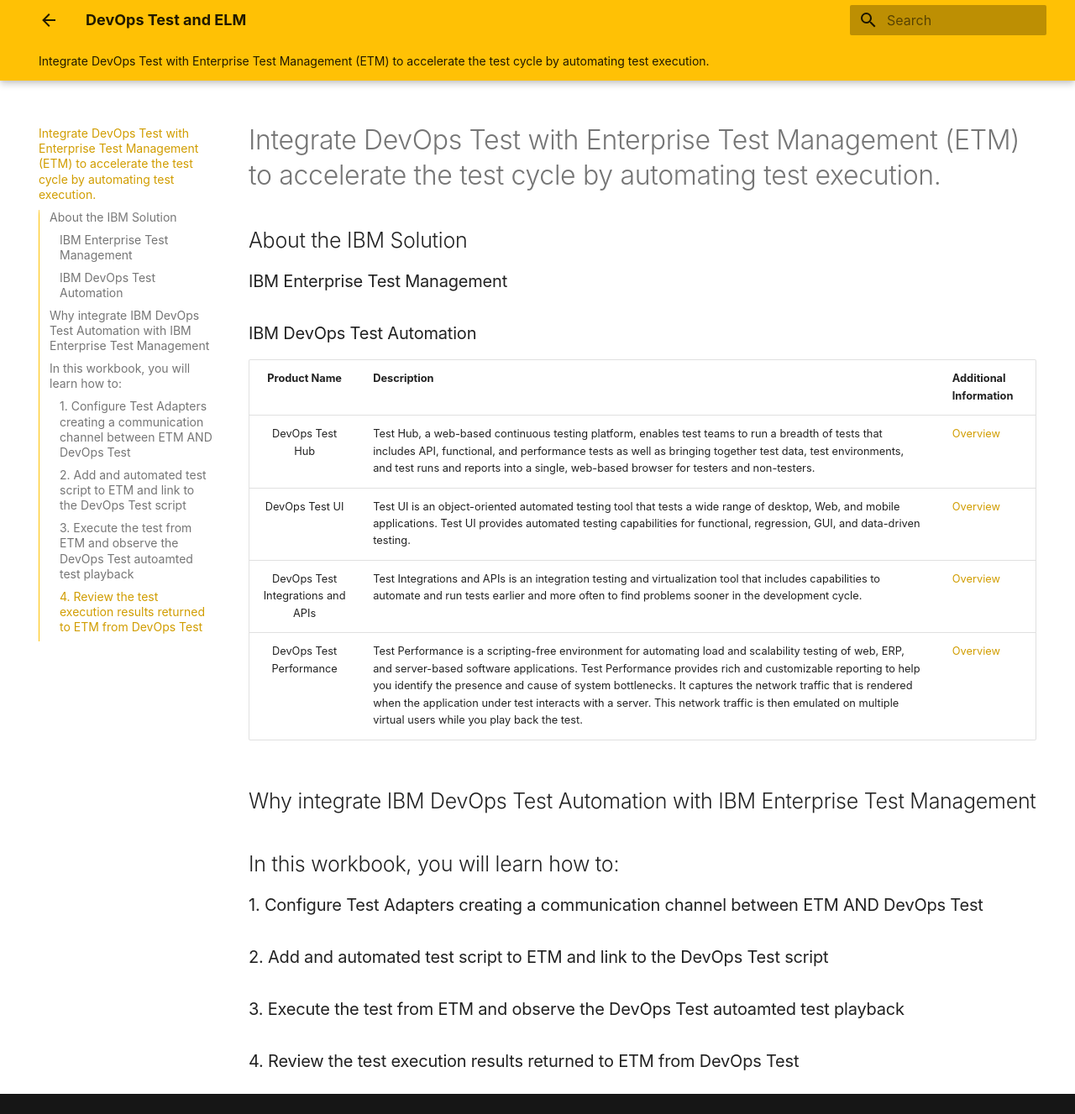
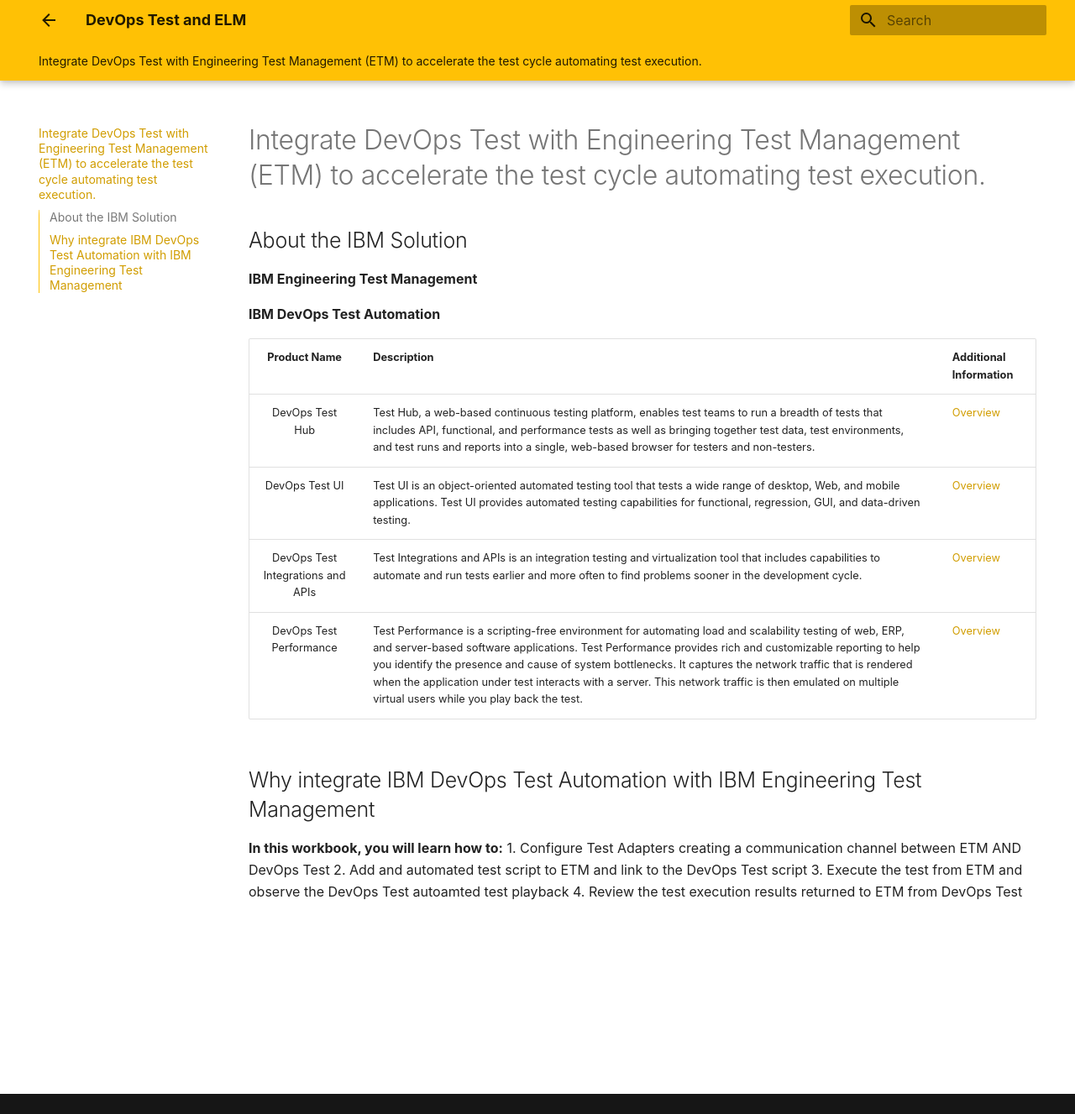
Before and after one commit to DevOpsAutomationLabs/Test_ELM, an MkDocs documentation site: the page built from docs/index.md, in a window 1280 px wide and 1327 px high. Shown: the whole window at 84% size. Built offline with MkDocs 1.6.1 and Material for MkDocs 9.7.7, drawn with Linux system fonts in a browser that asks for light colours.

Commit message:
Update index.md

```diff
--- a/docs/index.md
+++ b/docs/index.md
@@ -1,10 +1,10 @@
-# Integrate DevOps Test with Enterprise Test Management (ETM) to accelerate the test cycle by automating test execution.
+# Integrate DevOps Test with Engineering Test Management (ETM) to accelerate the test cycle automating test execution.
 
 ## About the IBM Solution
 
-### IBM Enterprise Test Management
+**IBM Engineering Test Management**
 
-### IBM DevOps Test Automation
+**IBM DevOps Test Automation**
 
 | **Product Name** | <div style="width:250px">**Description**</div>  | **Additional Information** |
 |:-------------:|:------------- |:------------- |
@@ -13,11 +13,11 @@
 | DevOps Test Integrations and APIs | Test Integrations and APIs is an integration testing and virtualization tool that includes capabilities to automate and run tests earlier and more often to find problems sooner in the development cycle.| [Overview](https://www.ibm.com/docs/en/devops-test-workbench/11.0.6?topic=started-overview-devops-test-integrations-apis) |
 | DevOps Test Performance | Test Performance is a scripting-free environment for automating load and scalability testing of web, ERP, and server-based software applications. Test Performance provides rich and customizable reporting to help you identify the presence and cause of system bottlenecks. It captures the network traffic that is rendered when the application under test interacts with a server. This network traffic is then emulated on multiple virtual users while you play back the test. | [Overview](https://www.ibm.com/docs/en/devops-test-workbench/11.0.6?topic=started-devops-test-performance-overview) |
 
-## Why integrate IBM DevOps Test Automation with IBM Enterprise Test Management
+## Why integrate IBM DevOps Test Automation with IBM Engineering Test Management
 
 
-## In this workbook, you will learn how to:
-### 1. Configure Test Adapters creating a communication channel between ETM AND DevOps Test
-### 2. Add and automated test script to ETM and link to the DevOps Test script
-### 3. Execute the test from ETM and observe the DevOps Test autoamted test playback
-### 4. Review the test execution results returned to ETM from DevOps Test
+**In this workbook, you will learn how to:**
+1. Configure Test Adapters creating a communication channel between ETM AND DevOps Test
+2. Add and automated test script to ETM and link to the DevOps Test script
+3. Execute the test from ETM and observe the DevOps Test autoamted test playback
+4. Review the test execution results returned to ETM from DevOps Test
```
